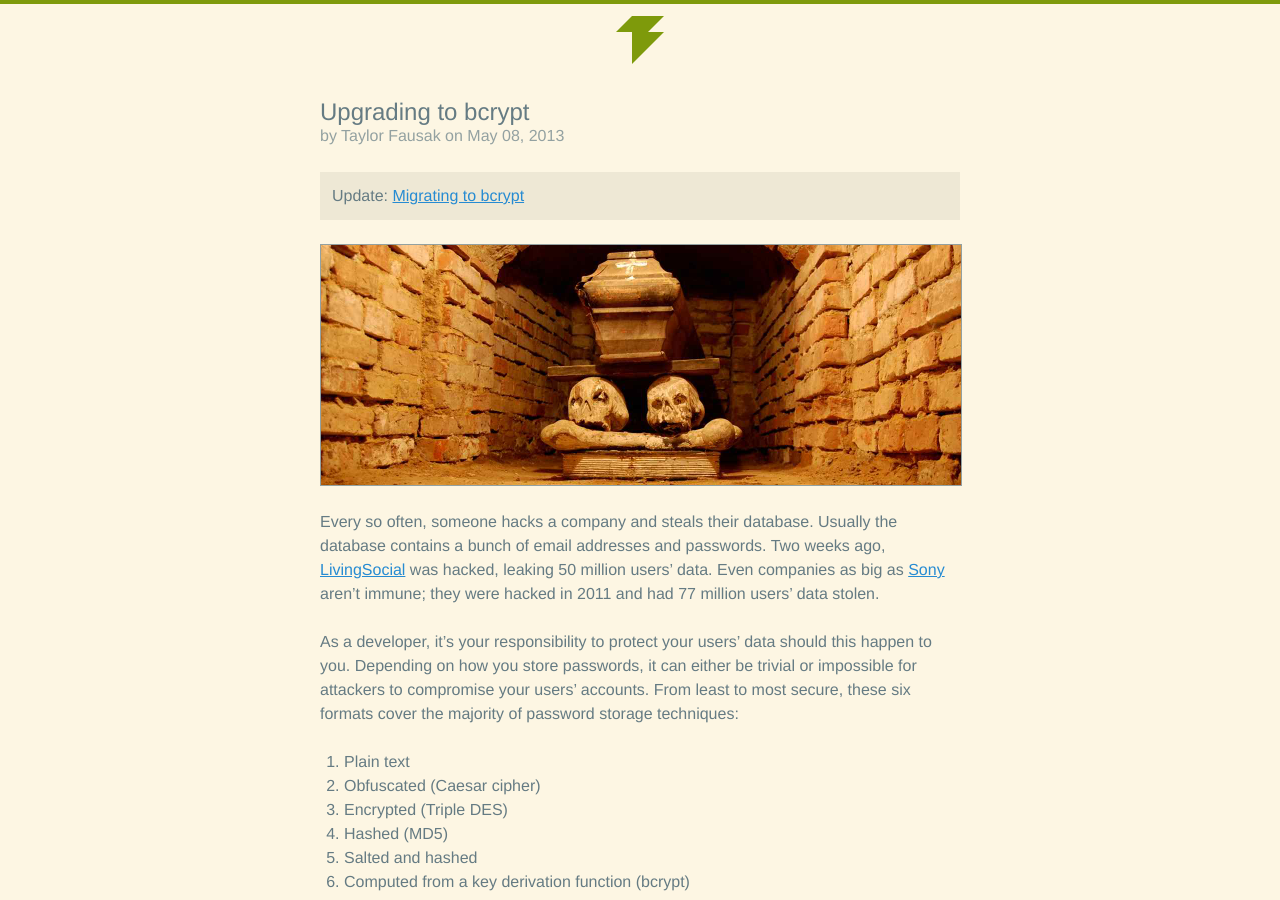
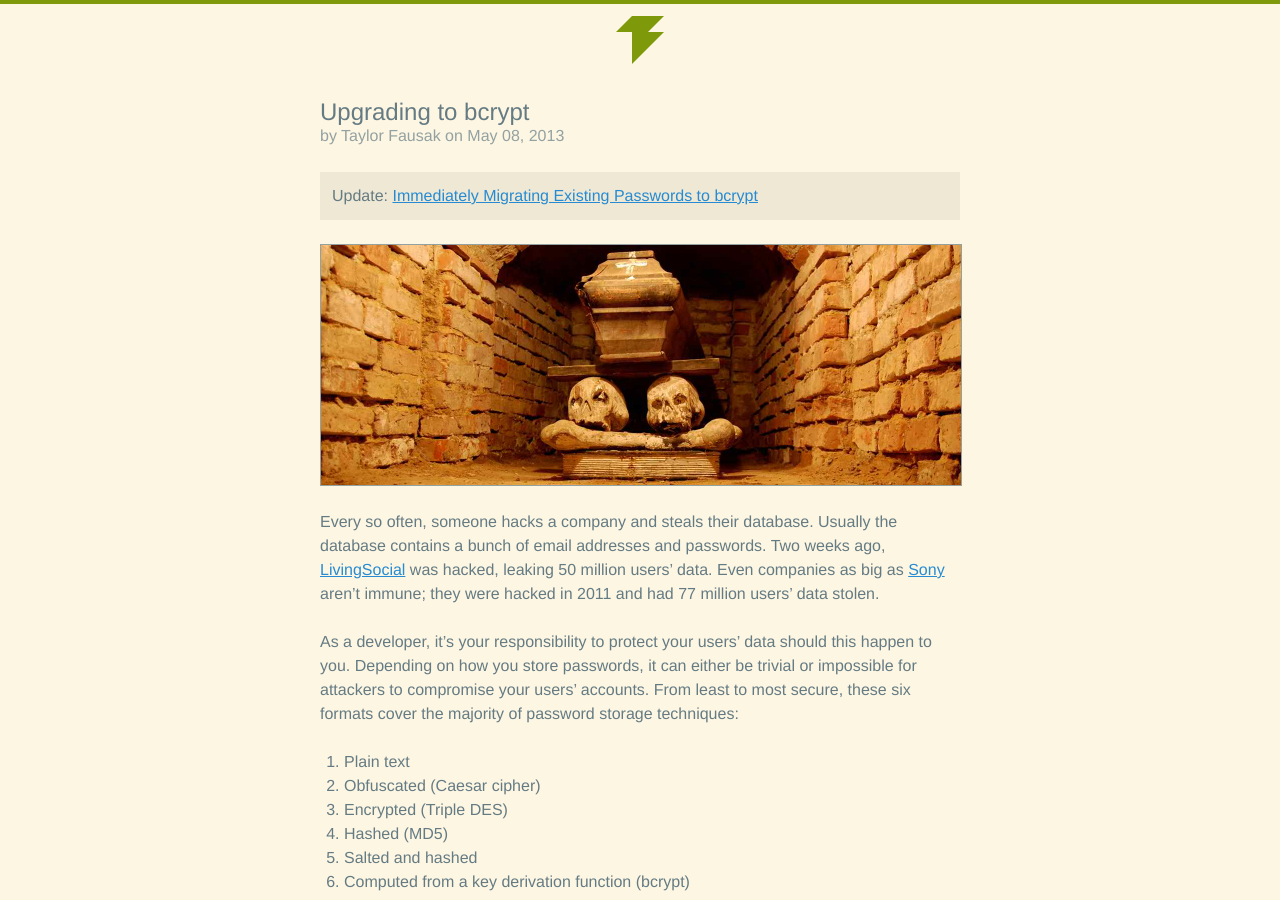
Before and after one commit to tfausak/tfausak.github.io, a Jekyll site: the page built from _posts/2013-05-08-upgrading-to-bcrypt.md, in a window 1280 px wide and 900 px high. Built offline with Jekyll 4.4.1, drawn with Linux system fonts in a browser that asks for light colours; some of the changed text lies outside the part shown.

Commit message:
Move post out of drafts folder.

```diff
--- a/_posts/2013-05-08-upgrading-to-bcrypt.md
+++ b/_posts/2013-05-08-upgrading-to-bcrypt.md
@@ -3,7 +3,7 @@ layout: post
 title: Upgrading to bcrypt
 ---
 
-<aside>Update: <a href="#TODO">Migrating to bcrypt</a></aside>
+<aside>Update: <a href="{% post_url 2013-05-21-immediately-migrating-existing-passwords-to-bcrypt %}">Immediately Migrating Existing Passwords to bcrypt</a></aside>
 
 [![Crypt][1]][2]
 
```
Also changed, not shown: _posts/2013-05-21-immediately-migrating-existing-passwords-to-bcrypt.md (renamed from _drafts/immediately-migrating-existing-passwords-to-bcrypt.md).
